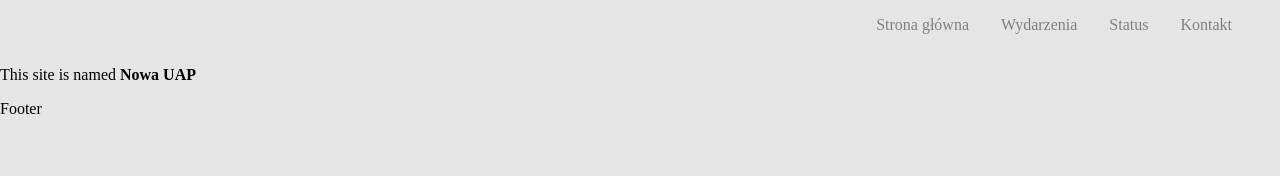
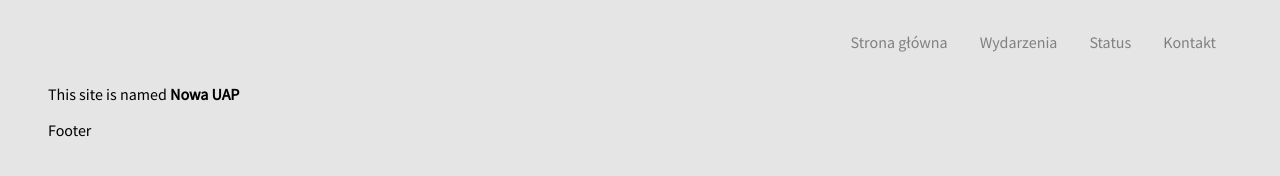
Before and after one commit to UrbaniakM/nowa-uap, a Gatsby site: page / in a window 1280 px wide. Built offline with nearby package versions, Linux system fonts and the light colour scheme; Gatsby itself is replaced by a stand-in of ours.

Commit message:
Modify margins for whole content

```diff
--- a/src/Layout.tsx
+++ b/src/Layout.tsx
@@ -1,20 +1,28 @@
 import * as React from "react"
 import { Footer } from "./components/Footer"
 import { TopMenu } from "./components/TopMenu";
-import { createGlobalStyle } from "styled-components";
+import styled, { createGlobalStyle } from "styled-components";
 
 const GlobalCssStyles = createGlobalStyle`
   body {
     background-color: #E5E5E5;
     margin: 0;
-    color: ${props => props.theme.colorPalette.textPrimary}
+    color: ${props => props.theme.colorPalette.textPrimary};
+    font-family: 'Source Sans Pro', sans-serif;
   }
+`
+
+const AppWrapper = styled.div`
+  max-width: 1200px;
+  justify-content: center;
+  margin: auto;
+  padding: ${props => props.theme.spacing(2, 6)}
 `
 
 const MainLayout: React.FC = ({ children }) => (
   <>
     <GlobalCssStyles />
-    <div>
+    <AppWrapper>
       <TopMenu />
       <div>
         {children}
@@ -22,7 +30,7 @@ const MainLayout: React.FC = ({ children }) => (
       <div>
         <Footer />
       </div>
-    </div>
+    </AppWrapper>
   </>
 )
 
--- a/src/components/TopMenu/TopMenu.tsx
+++ b/src/components/TopMenu/TopMenu.tsx
@@ -6,7 +6,7 @@ const Wrapper = styled.div`
   display: flex;
   justify-content: flex-end;
   align-items: center;
-  padding: ${props => props.theme.spacing(2, 4)}
+  padding: ${props => props.theme.spacing(2, 0)}
 `
 
 export const TopMenu: React.FC = () => {
```
